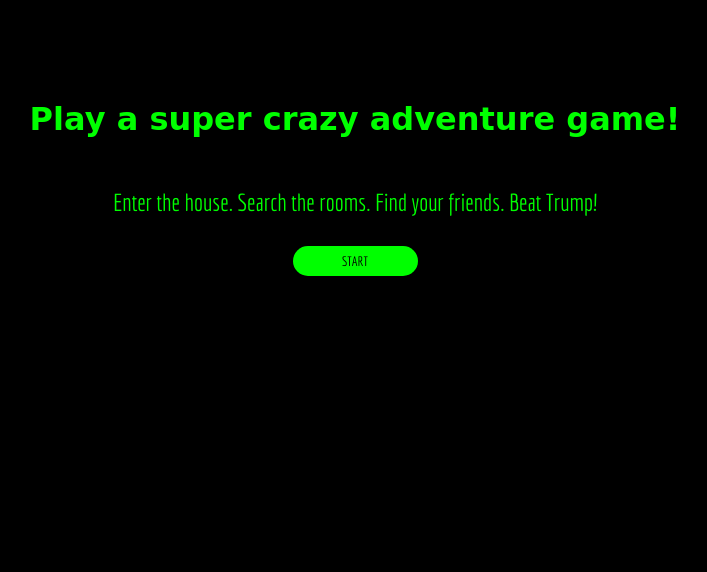
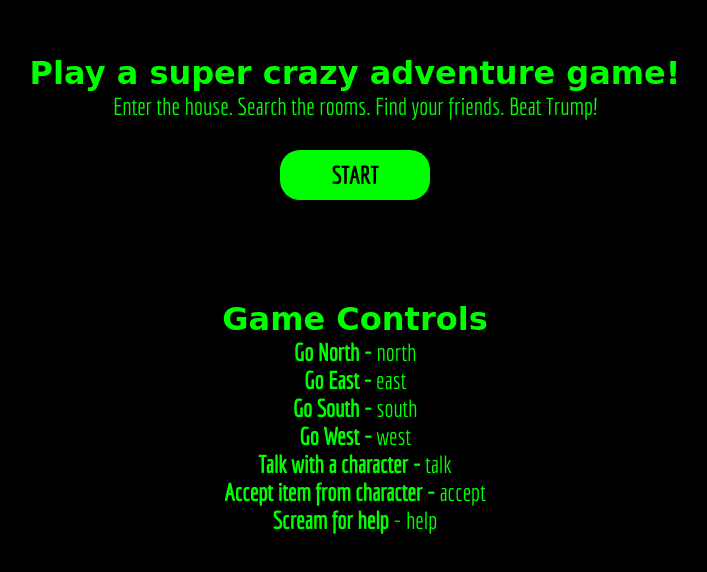
Before and after one commit to MikeDThorpe/oop-adventureish-game, a plain HTML site: page index.html in a window 1280 px wide. Shown: the part 106-678 px from the top of the page, without its empty margins (285-992 px from the left). Drawn offline with Linux system fonts and the light colour scheme; a web font is replaced by a local one.

Commit message:
add help function

```diff
--- a/index.html
+++ b/index.html
@@ -12,7 +12,7 @@
 
     <h1 class="title">Play a super crazy adventure game!</h1>
 
-    <div class="container">
+    <div>
 
             <p class="game-content">
                 Enter the house. Search the rooms. Find your friends. Beat Trump!
@@ -69,6 +69,22 @@
                 </div>
             </div>
         </div>
+
+        <!-- help -->
+        <div id="help" style="display: block; margin-top: 100px">
+            <h1>Game Controls</h1>
+            <Ul>
+                <li><strong>Go North - </strong>north</li>
+                <li><strong>Go East - </strong>east</li>
+                <li><strong>Go South - </strong>south</li>
+                <li><strong>Go West - </strong>west</li>
+                <li><strong>Talk with a character - </strong>talk</li>
+                <li><strong>Accept item from character - </strong>accept</li>
+                <li><strong>Scream for help</strong> - help</li>
+            </Ul>
+        </div>
+
+
     </div>
 
     <script src="script.js"></script>
--- a/main.css
+++ b/main.css
@@ -3,15 +3,17 @@
     margin: 0;
     border: 0;
     box-sizing: border-box;
-    color: rgb(0, 255, 0)
+    color: rgb(0, 255, 0);
+    text-align: none;
+    list-style: none;
 }
 h1 {
     font-family: 'Grenze Gotisch', cursive;
 }
-h3, h5, p, button, input {
+h3, h5, p, button, input, li, ul, strong, a {
     font-family: 'Economica', sans-serif;
 }
-p {
+p, li, ul, strong {
     font-size: 1.5rem
 }
 *:active, *:hover, *:visited, *:focus {
@@ -31,19 +33,16 @@ body {
     align-items: center;
     text-align: center;
 }
-.container {
-    max-width: 500px;
-    height: 300px;
-    margin-top: 50px;
-}
 button {
-    width: 125px;
-    height: 30px;
+    width: 150px;
+    height: 50px;
     margin-top: 30px;
     border-radius: 20px;
     background-color: rgb(0,255,0);
     color: black;
     cursor: pointer;
+    font-size: 1.5rem;
+    font-weight: 700
 }
 #userinput {
     margin-top: 30px;
--- a/script.js
+++ b/script.js
@@ -139,6 +139,7 @@ let itemTwo = document.querySelector(".item-2");
 let itemThree = document.querySelector(".item-3");
 let winMessage = document.querySelector(".you-win");
 let loseMessage = document.querySelector(".you-lost");
+let help = document.querySelector("#help")
 
 // event listeners
 backPackToggle.addEventListener("click", () => {
@@ -234,6 +235,7 @@ function displayInfo(room) {
 // start game function
 function startGame() {
     backPackToggle.style.display = "flex";
+    help.style.display = "none";
     let currentRoom = hall;
     displayInfo(currentRoom);
 
@@ -244,6 +246,9 @@ function startGame() {
             let userInput = document.querySelector("#userinput").value;
             if(userInput == "talk") {
                 characterSpeak(currentRoom)
+            } else if (userInput = "help") {
+                help.style.display = "block"
+                setTimeout(function(){help.style.display = "none"}, 10000)
             } else if (directions.includes(userInput)) {
                 currentRoom = currentRoom.moveRooms(userInput);
                 displayInfo(currentRoom);
```
